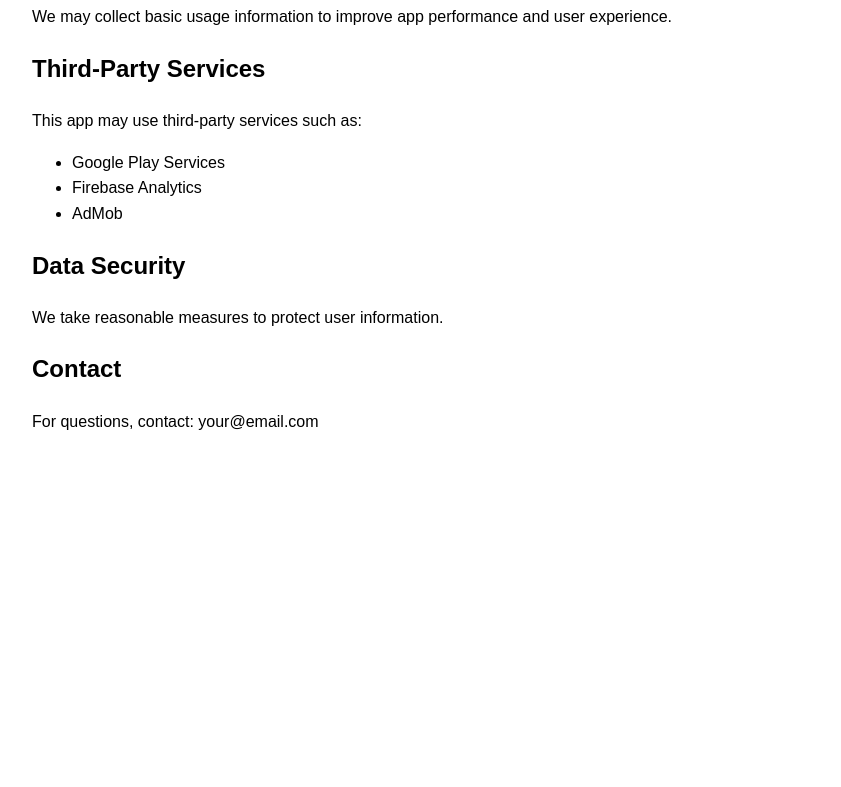
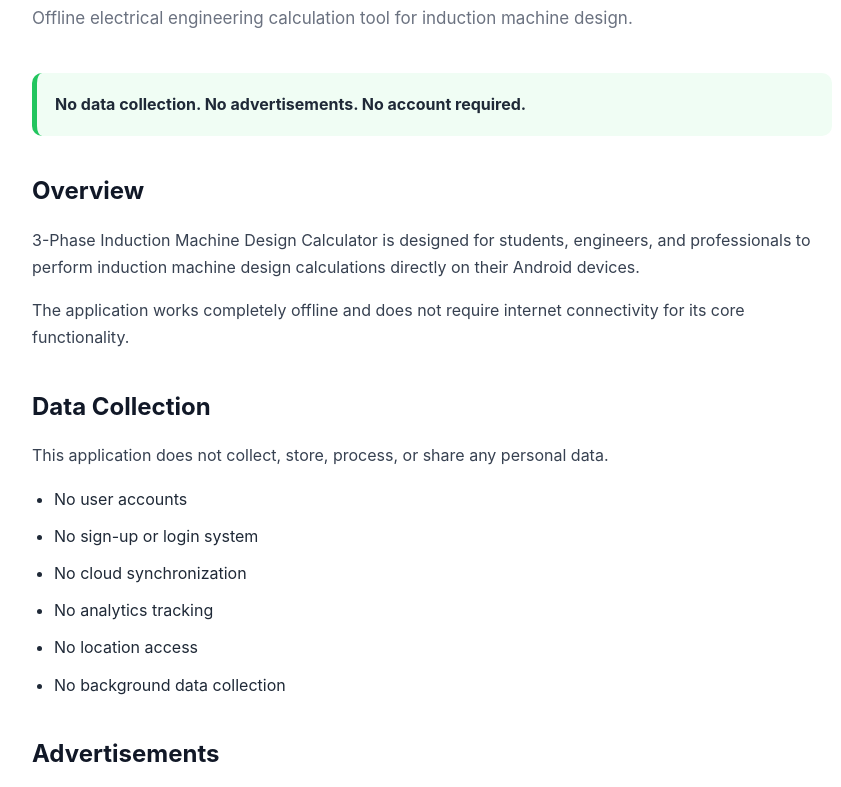
Before and after one commit to aaryanmakwana/3-phase-induction-motor-designer, a plain HTML site: page privacy-policy.html in a window 1280 px wide. Shown: the part 295-1082 px from the top of the page, without its empty margins (208-1049 px from the left). Before the commit the page ends 805 px from the top, so only its background shows below. Drawn offline with Linux system fonts and the light colour scheme.

Commit message:
Update privacy policy title and content

```diff
--- a/privacy-policy.html
+++ b/privacy-policy.html
@@ -3,53 +3,201 @@
 <head>
   <meta charset="UTF-8" />
   <meta name="viewport" content="width=device-width, initial-scale=1.0"/>
-  <title>Privacy Policy</title>
+  <title>Privacy Policy - 3-Phase Induction Machine Design Calculator</title>
+
   <style>
+    *{
+      margin:0;
+      padding:0;
+      box-sizing:border-box;
+    }
+
     body{
-      font-family: Arial, sans-serif;
-      max-width: 800px;
-      margin: 40px auto;
-      padding: 20px;
-      line-height: 1.6;
+      font-family: Inter, Arial, sans-serif;
+      background:#f4f7fb;
+      color:#1f2937;
+      line-height:1.7;
     }
+
+    .container{
+      max-width:900px;
+      margin:50px auto;
+      background:#ffffff;
+      padding:50px;
+      border-radius:18px;
+      box-shadow:0 10px 30px rgba(0,0,0,0.08);
+    }
+
+    .badge{
+      display:inline-block;
+      background:#e0f2fe;
+      color:#0369a1;
+      padding:8px 14px;
+      border-radius:999px;
+      font-size:14px;
+      font-weight:600;
+      margin-bottom:20px;
+    }
+
     h1{
-      color:#222;
+      font-size:38px;
+      margin-bottom:10px;
+      color:#111827;
+    }
+
+    .subtitle{
+      color:#6b7280;
+      margin-bottom:40px;
+      font-size:17px;
+    }
+
+    h2{
+      margin-top:35px;
+      margin-bottom:15px;
+      color:#111827;
+      font-size:24px;
+    }
+
+    p{
+      margin-bottom:16px;
+      color:#374151;
+    }
+
+    ul{
+      margin-left:22px;
+      margin-bottom:20px;
+    }
+
+    li{
+      margin-bottom:10px;
+    }
+
+    .highlight{
+      background:#f0fdf4;
+      border-left:5px solid #22c55e;
+      padding:18px;
+      border-radius:10px;
+      margin:25px 0;
+    }
+
+    footer{
+      margin-top:50px;
+      padding-top:25px;
+      border-top:1px solid #e5e7eb;
+      color:#6b7280;
+      font-size:14px;
+    }
+
+    @media(max-width:768px){
+      .container{
+        margin:20px;
+        padding:30px;
+      }
+
+      h1{
+        font-size:30px;
+      }
     }
   </style>
 </head>
+
 <body>
 
-<h1>Privacy Policy</h1>
+  <div class="container">
 
-<p>Last updated: May 26, 2026</p>
+    <div class="badge">
+      Privacy Policy
+    </div>
 
-<p>This app respects your privacy.</p>
+    <h1>3-Phase Induction Machine Design Calculator</h1>
 
-<h2>Information Collection</h2>
+    <p class="subtitle">
+      Offline electrical engineering calculation tool for induction machine design.
+    </p>
+
+    <div class="highlight">
+      <strong>No data collection. No advertisements. No account required.</strong>
+    </div>
+
+    <h2>Overview</h2>
+
     <p>
-We may collect basic usage information to improve app performance and user experience.
+      3-Phase Induction Machine Design Calculator is designed for students,
+      engineers, and professionals to perform induction machine design calculations
+      directly on their Android devices.
+    </p>
+
+    <p>
+      The application works completely offline and does not require internet
+      connectivity for its core functionality.
+    </p>
+
+    <h2>Data Collection</h2>
+
+    <p>
+      This application does not collect, store, process, or share any personal data.
+    </p>
+
+    <ul>
+      <li>No user accounts</li>
+      <li>No sign-up or login system</li>
+      <li>No cloud synchronization</li>
+      <li>No analytics tracking</li>
+      <li>No location access</li>
+      <li>No background data collection</li>
+    </ul>
+
+    <h2>Advertisements</h2>
+
+    <p>
+      This application does not display advertisements and does not use any
+      advertising services or SDKs.
     </p>
 
     <h2>Third-Party Services</h2>
+
     <p>
-This app may use third-party services such as:
+      This application does not integrate third-party analytics, advertising,
+      or user tracking services.
     </p>
 
-<ul>
-  <li>Google Play Services</li>
-  <li>Firebase Analytics</li>
-  <li>AdMob</li>
-</ul>
+    <h2>Internet Usage</h2>
 
-<h2>Data Security</h2>
     <p>
-We take reasonable measures to protect user information.
+      The application is intended to function offline. Any internet permission,
+      if present in future versions, will only be used for optional features
+      explicitly initiated by the user.
+    </p>
+
+    <h2>Children’s Privacy</h2>
+
+    <p>
+      The application does not knowingly collect any information from children
+      or users of any age.
+    </p>
+
+    <h2>Changes to This Policy</h2>
+
+    <p>
+      This privacy policy may be updated in future versions of the application.
+      Any updates will be reflected on this page.
     </p>
 
     <h2>Contact</h2>
+
     <p>
-For questions, contact: your@email.com
+      For questions or support regarding this application, contact:
     </p>
+
+    <p>
+      <strong>Email:</strong> your-email@example.com
+    </p>
+
+    <footer>
+      Last updated: May 26, 2026
+    </footer>
+
+  </div>
 
 </body>
 </html>
```
Lines whose indentation alone changed are shown as unchanged.
